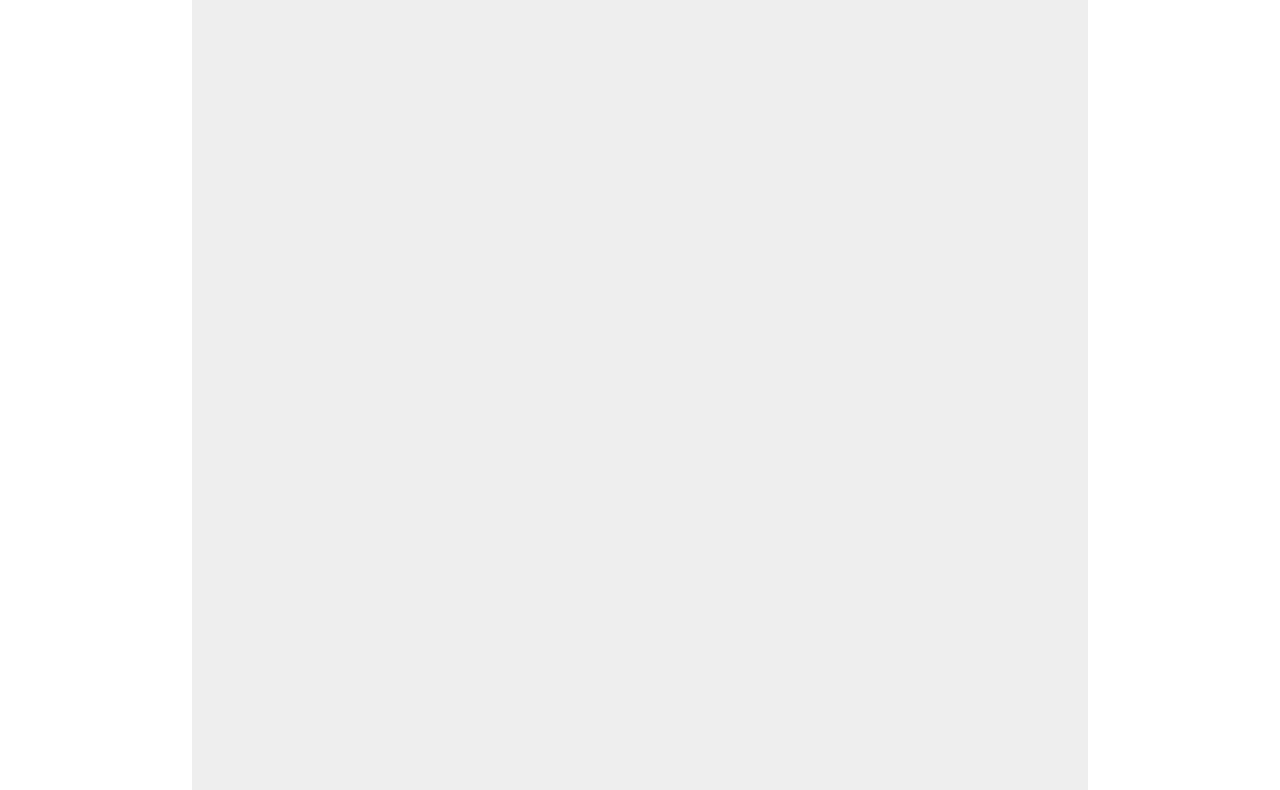
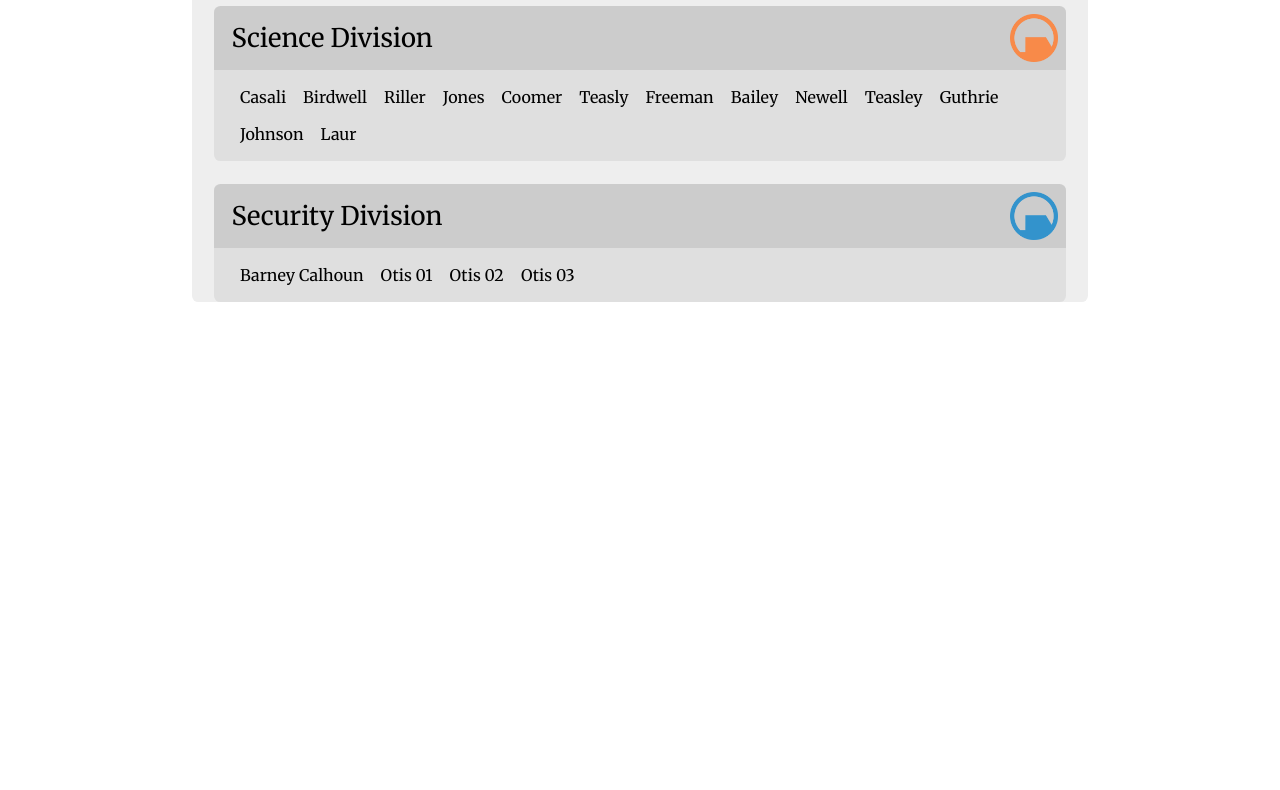
Before and after one commit to 2plus2isfive/Black-Mesa, a plain HTML site: page index.html in a window 1280 px wide. Shown: the part 397-1187 px from the top of the page. After the commit the page ends 800 px from the top, so only its background shows below. Drawn offline with Linux system fonts and the light colour scheme.

Commit message:
add staff section

```diff
--- a/index.html
+++ b/index.html
@@ -24,7 +24,103 @@
           the brightest minds in the field. We invite you to explore our website
           and learn more about our projects, our team, and our mission.
         </p>
-        <hr />
+        <p class="header">Our Team.</p>
+        <style>
+          .team {
+            background-color: #00000025;
+            width: 95%;
+            display: flex;
+            justify-content: space-between;
+            align-items: center;
+            border-radius: 0.5vw 0.5vw 0 0;
+            margin-top: 2.5%;
+          }
+          .team a {
+            font-family: Merriweather, serif;
+            font-size: 2vw;
+            padding: 1% 2%;
+            width: 50%;
+          }
+          .teamOption {
+            display: flex;
+            justify-content: right;
+            align-items: center;
+          }
+          .teamOption img {
+            width: 5vw;
+            transform: scale(0.75, 0.75);
+          }
+          .teamOption .science {
+            opacity: 0.85;
+          }
+          .teamOption .security {
+            filter: invert(100%);
+            opacity: 0.75;
+          }
+          .teamContent {
+            background-color: #00000010;
+            width: 95%;
+            border-radius: 0 0 0.5vw 0.5vw;
+          }
+          .teamText {
+            font-family: Merriweather, serif;
+            font-size: 1.25vw;
+            padding: 1% 2%;
+            width: 100%;
+            display:flex;
+            flex-wrap: wrap;
+          }
+          .teamText p {
+            padding:1%;
+          }
+        </style>
+
+        <div class="team">
+          <a>Science Division</a>
+          <div class="teamOption">
+            <img
+              class="science"
+              src="img/blackmesaicon.png"
+              alt="Science Division"
+            />
+          </div>
+        </div>
+        <div class="teamContent">
+          <div class="teamText">
+            <p>Casali</p>
+            <p>Birdwell</p>
+            <p>Riller</p>
+            <p>Jones</p>
+            <p>Coomer</p>
+            <p>Teasly</p>
+            <p>Freeman</p>
+            <p>Bailey</p>
+            <p>Newell</p>
+            <p>Teasley</p>
+            <p>Guthrie</p>
+            <p>Johnson</p>
+            <p>Laur</p>
+          </div>
+        </div>
+
+        <div class="team">
+          <a>Security Division</a>
+          <div class="teamOption">
+            <img
+              class="security"
+              src="img/blackmesaicon.png"
+              alt="Security Division"
+            />
+          </div>
+        </div>
+        <div class="teamContent">
+          <div class="teamText">
+            <p>Barney Calhoun</p>
+            <p>Otis 01</p>
+            <p>Otis 02</p>
+            <p>Otis 03</p>
+          </div>
+        </div>
       </div>
     </div>
   </body>
--- a/style.css
+++ b/style.css
@@ -84,5 +84,4 @@ body {
   font-size:1.5vw;
   padding:2%;
   padding-top:1%;
-  height:200vh;
 }
```
